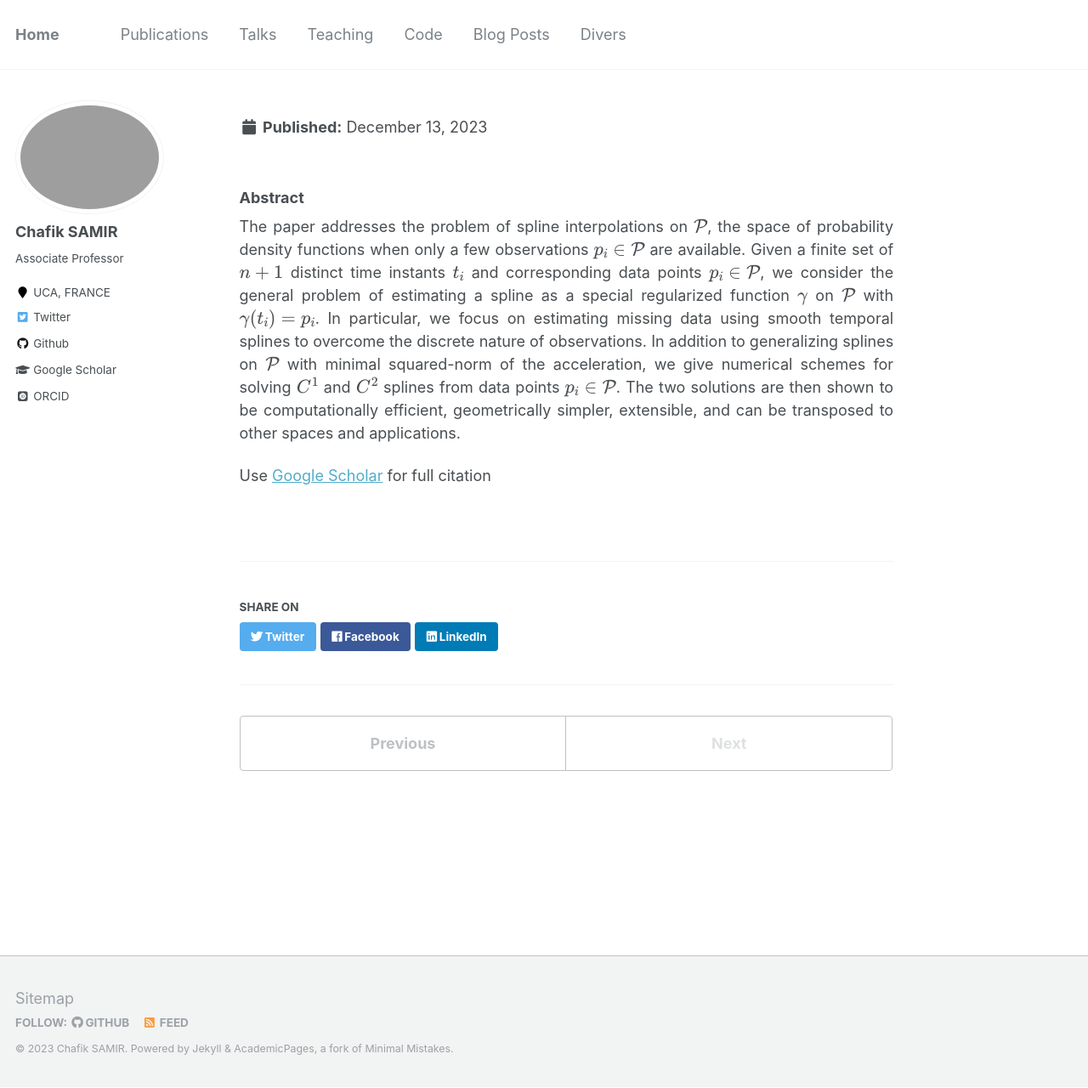
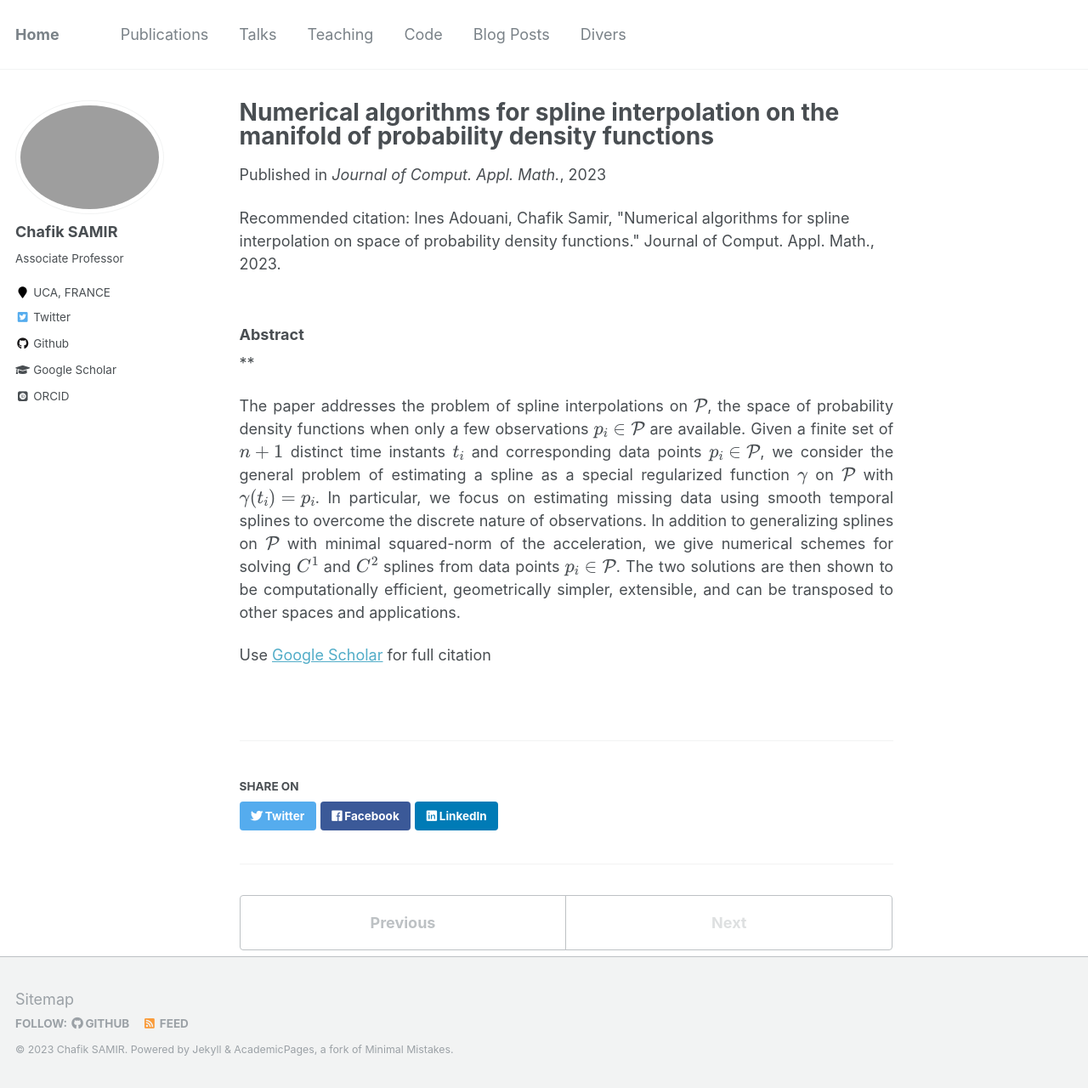
Before and after one commit to Chsamir/chsamir.github.io, a Jekyll site: the page built from _publications/2023-01-01-Numerical-algorithms-for-spline-interpolation-on-space-of-probability-density-functions.md, in a window 1280 px wide and 1280 px high. Shown: the whole window at 85% size. Built offline with Jekyll 4.4.1, drawn with Linux system fonts in a browser that asks for light colours; some web fonts are replaced; formulas are drawn with MathJax 3.

Commit message:
Update 2023-01-01-Numerical-algorithms-for-spline-interpolation-on-space-of-probability-density-functions.md

```diff
--- a/_publications/2023-01-01-Numerical-algorithms-for-spline-interpolation-on-space-of-probability-density-functions.md
+++ b/_publications/2023-01-01-Numerical-algorithms-for-spline-interpolation-on-space-of-probability-density-functions.md
@@ -1,15 +1,13 @@
 ---
-<p align="justify">
 title: "Numerical algorithms for spline interpolation on the manifold of probability density functions"
 collection: publications
 permalink: /publication/2023-01-01-Numerical-algorithms-for-spline-interpolation-on-space-of-probability-density-functions
 date: 2023-01-01
 venue: 'Journal of Comput. Appl. Math.'
 citation: ' Ines Adouani,  Chafik Samir, "Numerical algorithms for spline interpolation on space of probability density functions." Journal of Comput. Appl. Math., 2023.'
-</p>
 ---
 ### Abstract
-
+**
 <p align="justify">
 The paper addresses the problem of spline interpolations on $\mathcal{P}$, the space of probability density functions when only a few observations $p_i \in \mathcal{P}$ are available. Given a finite set of $n+1$ distinct time instants $t_i$ and corresponding data points $p_i \in \mathcal{P}$, we consider the general problem of estimating a spline as a special regularized function $\gamma$ on $\mathcal{P}$ with $\gamma(t_i)=p_i$. In particular, we focus on estimating missing data using smooth temporal splines to overcome the discrete nature of observations. In addition to generalizing splines on $\mathcal{P}$ with minimal squared-norm of the acceleration, we give numerical schemes for solving $C^1$ and $C^2$ splines from data points $p_i \in \mathcal{P}$. The two solutions are then shown to be computationally efficient, geometrically simpler, extensible, and can be transposed to other spaces and applications.
 </p>
```
